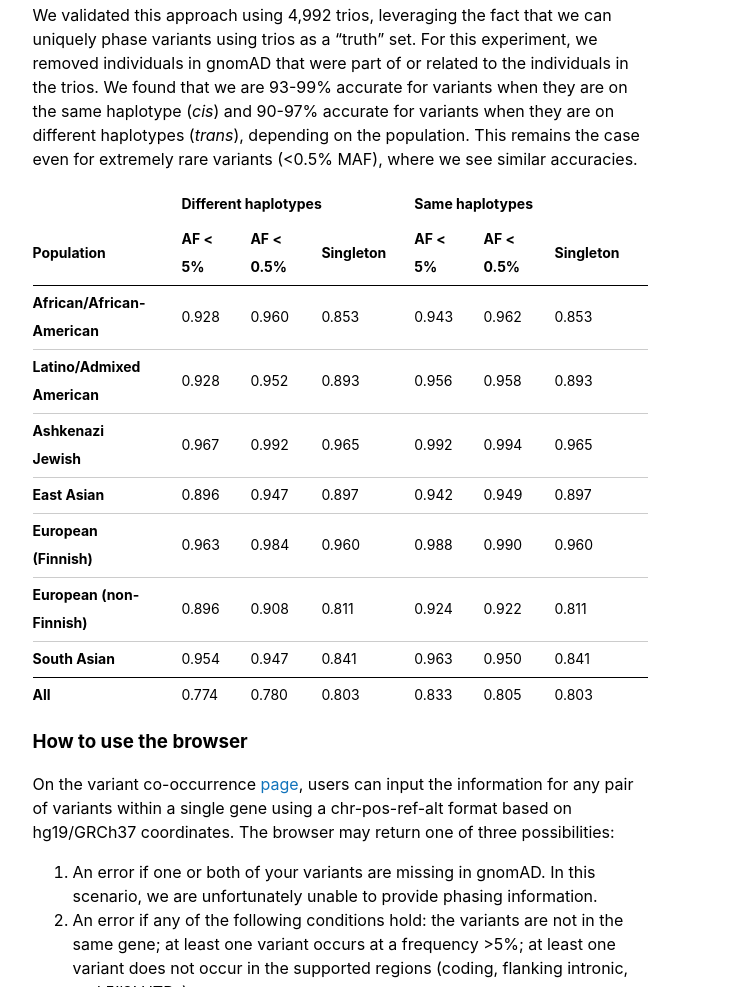
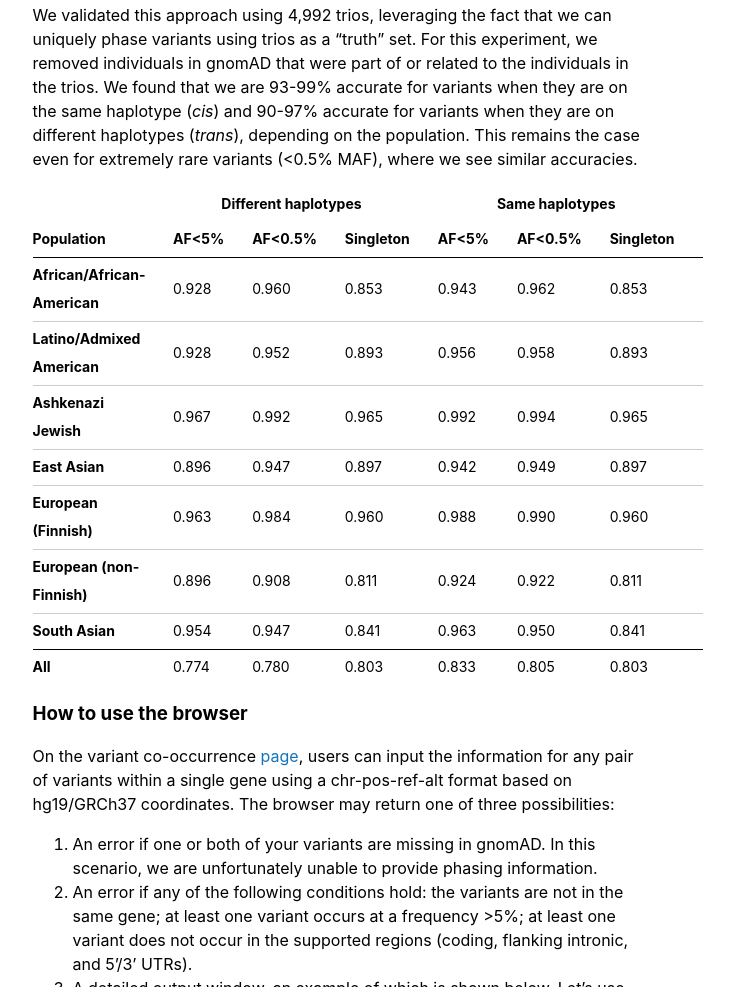
Before and after one commit to broadinstitute/gnomad-blog, a Gatsby site: page /2021-07-variant-co-occurrence-phasing-information-in-gnomad/ in a window 1280 px wide. Shown: the part 2716-3703 px from the top of the page, without its empty margins (300-1034 px from the left). Built offline with nearby package versions, Linux system fonts and the light colour scheme; Gatsby itself is replaced by a stand-in of ours.

Commit message:
Update Post “2021-07-variant-co-occurrence-phasing-information-in-gnomad”

```diff
--- a/content/posts/2021-07-variant-co-occurrence-phasing-information-in-gnomad.md
+++ b/content/posts/2021-07-variant-co-occurrence-phasing-information-in-gnomad.md
@@ -49,16 +49,16 @@ We validated this approach using 4,992 trios, leveraging the fact that we can un
    <thead>
       <tr>
          <th></th>
-         <th colspan="3" scope="colgroup">Different haplotypes</th>
-         <th colspan="3" scope="colgroup">Same haplotypes</th>
+         <th colspan="3" scope="colgroup" style="text-align:center">Different haplotypes</th>
+         <th colspan="3" scope="colgroup" style="text-align:center">Same haplotypes</th>
       </tr>
       <tr>
          <th scope="col">Population</th>
-         <th scope="col">AF &lt; 5%</th>
-         <th scope="col">AF &lt; 0.5%</th>
+         <th scope="col">AF&lt;5%</th>
+         <th scope="col">AF&lt;0.5%</th>
          <th scope="col">Singleton</th>
-         <th scope="col">AF &lt; 5%</th>
-         <th scope="col">AF &lt; 0.5%</th>
+         <th scope="col">AF&lt;5%</th>
+         <th scope="col">AF&lt;0.5%</th>
          <th scope="col">Singleton</th>
       </tr>
    </thead>
```
